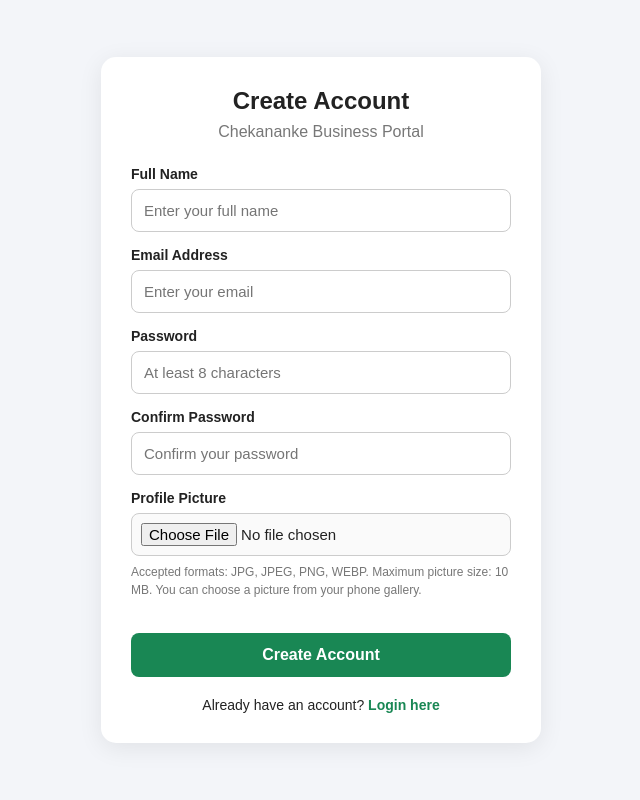
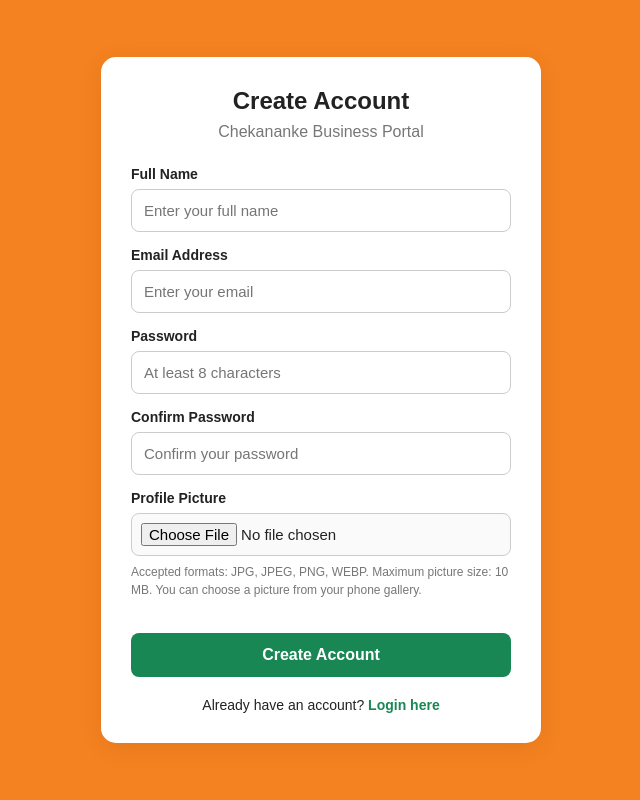
Before and after one commit to lhouienellestomago-cell/kananke, a PHP site: page /signup.php in a window 1280 px wide. Shown: the whole page, without its empty margins (319-959 px from the left). Run offline with PHP 8.4, Linux system fonts and the light colour scheme.

Commit message:
Update signup.php

```diff
--- a/signup.php
+++ b/signup.php
@@ -207,7 +207,7 @@ body {
     display: flex;
     align-items: center;
     justify-content: center;
-    background: #f3f5f9;
+    background: #f58220;
     font-family: Arial, sans-serif;
     color: #222;
 }
```
